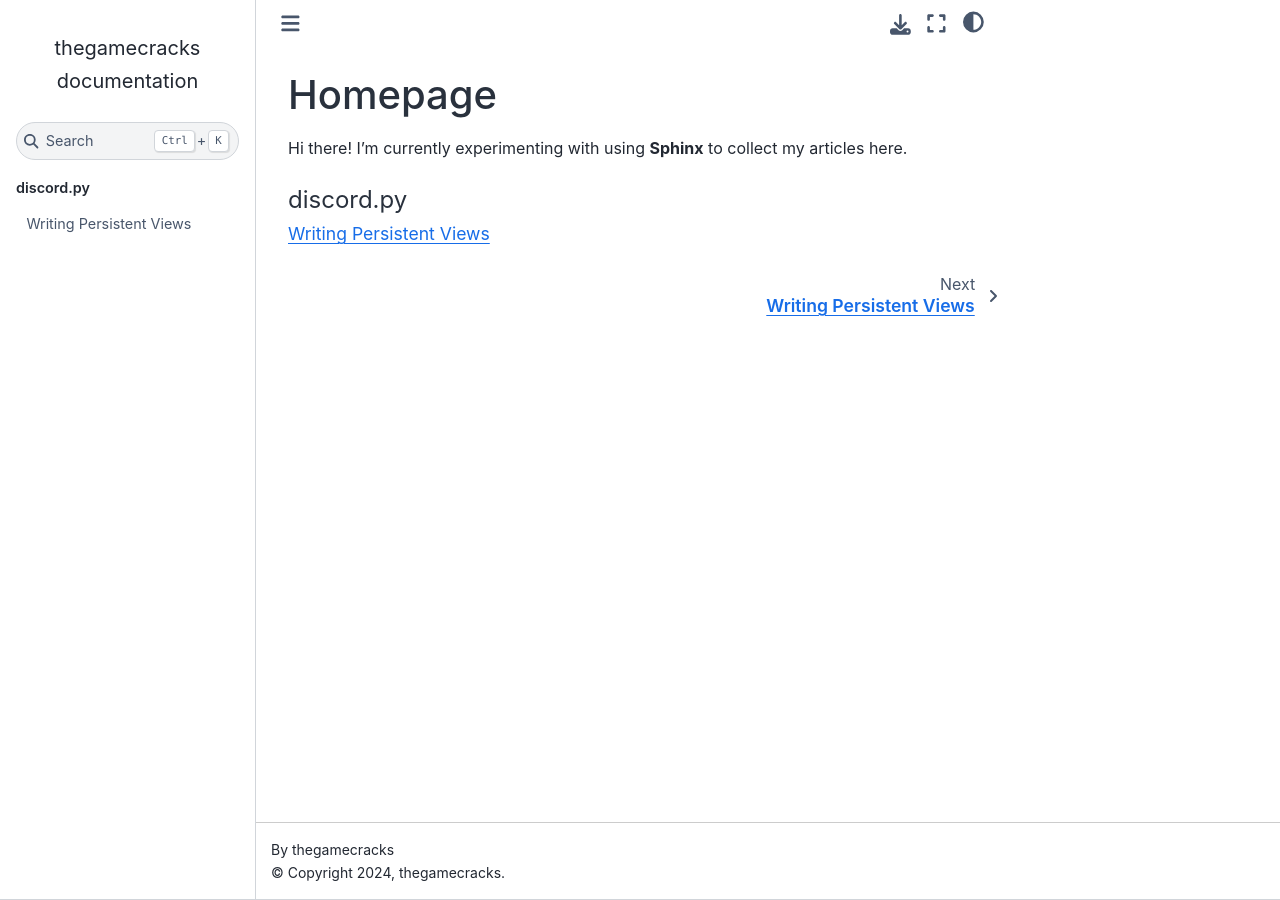
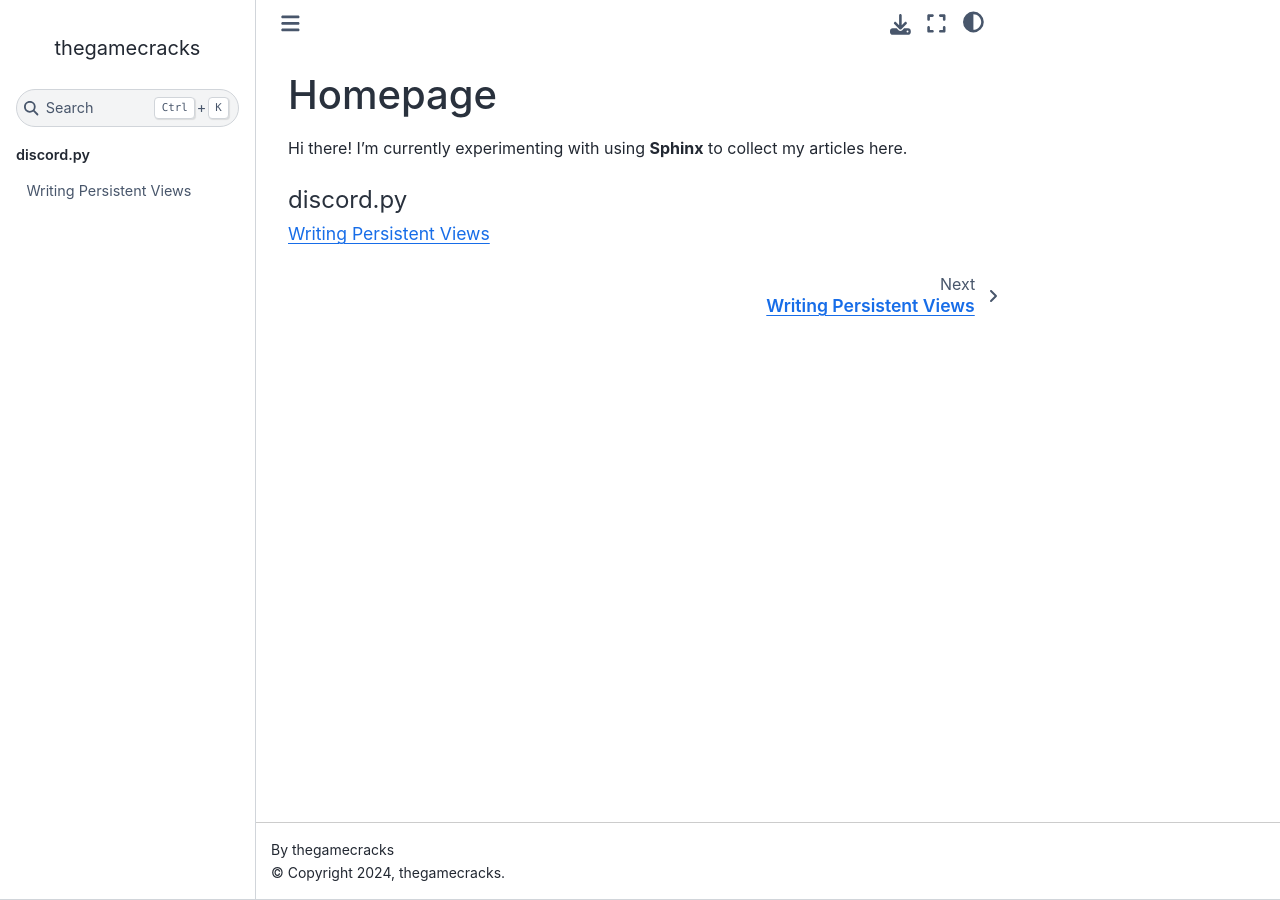
Before and after one commit to thegamecracks/thegamecracks.github.io, a Sphinx documentation site: the page built from docs/index.rst, in a window 1280 px wide. Built offline with Sphinx 7.4.7 and the Sphinx Book theme 1.1.4, drawn with Linux system fonts in a browser that asks for light colours.

Commit message:
feat: set html_title to thegamecracks

```diff
--- a/docs/conf.py
+++ b/docs/conf.py
@@ -22,5 +22,6 @@ exclude_patterns = ["_build", "Thumbs.db", ".DS_Store", ".gitkeep"]
 # -- Options for HTML output -------------------------------------------------
 # https://www.sphinx-doc.org/en/master/usage/configuration.html#options-for-html-output
 
+html_title = "thegamecracks"
 html_theme = "sphinx_book_theme"
 html_static_path = ["_static"]
```
